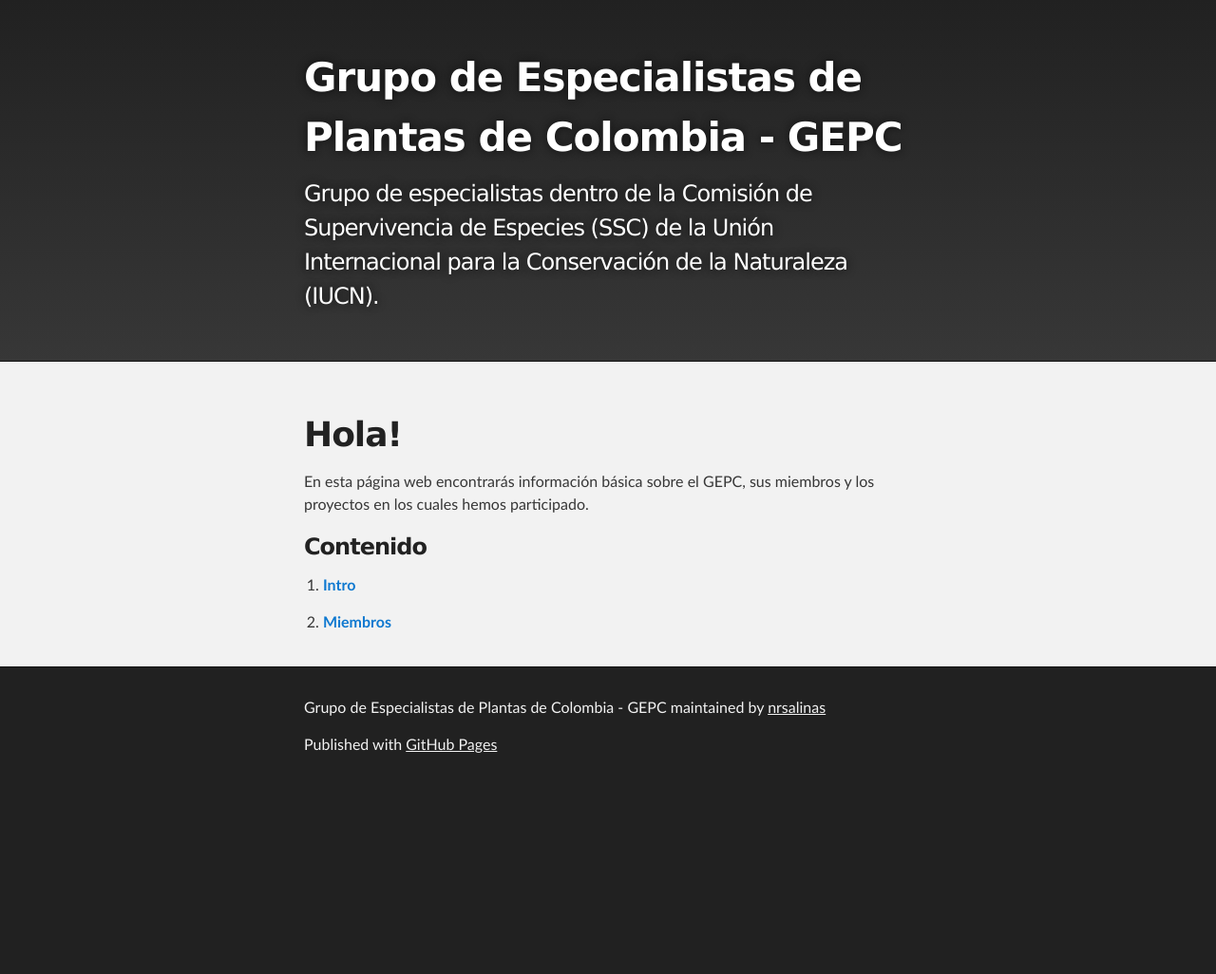
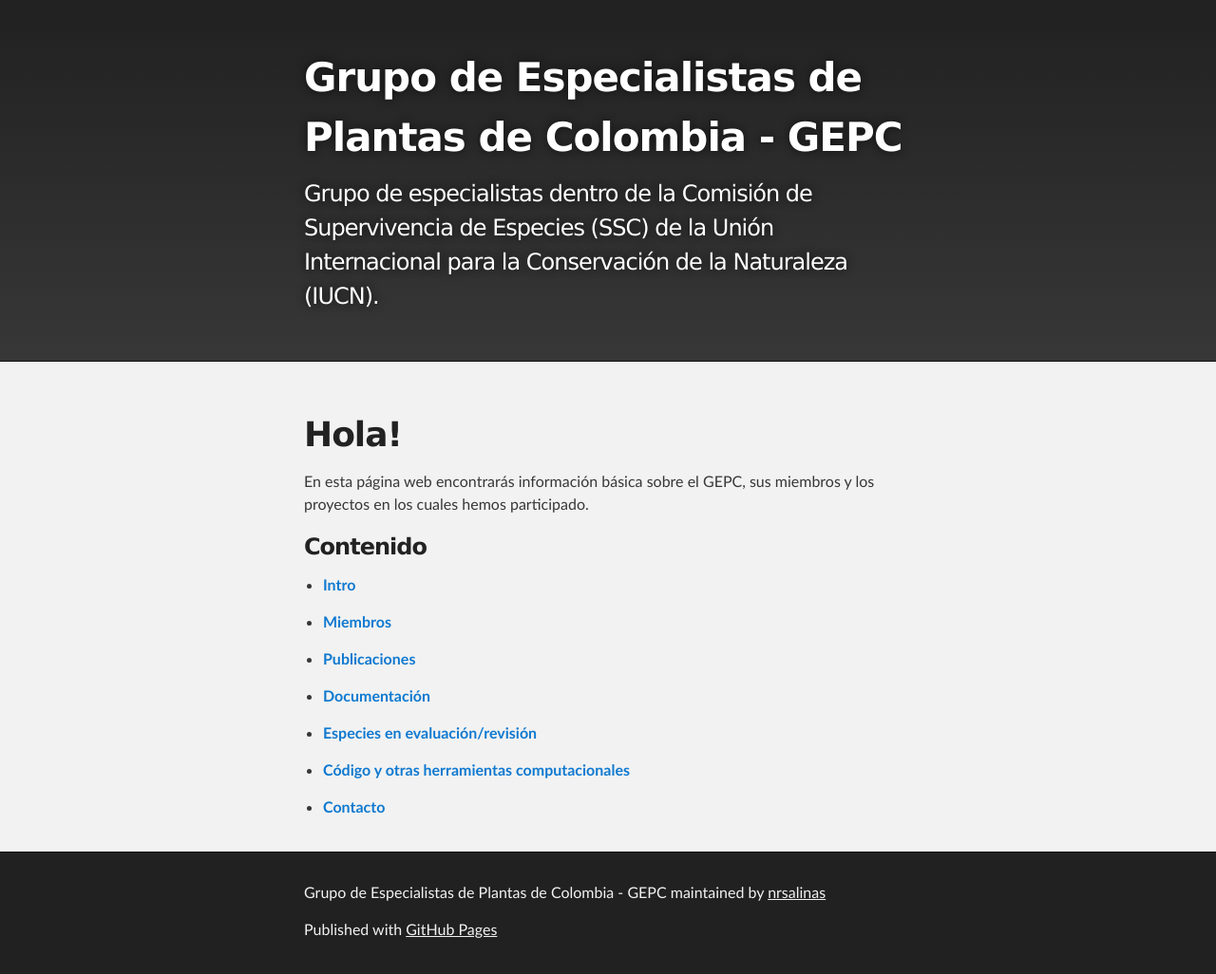
Before and after one commit to nrsalinas/website_simple, a Jekyll site: the page built from index.md, in a window 1280 px wide. Shown: the whole page at 95% size. Built offline with Jekyll 4.4.1, drawn with Linux system fonts in a browser that asks for light colours; our own code applies the rules of GitHub Pages for plain Markdown files; before the commit the page ends 900 px from its top, so only the background shows below that.

```diff
--- /dev/null
+++ b/especies.md
@@ -0,0 +1,7 @@
+---
+layout: default
+---
+
+# Especies en evaluación
+
+Volver a la [página inicial](./index.html).
--- a/index.md
+++ b/index.md
@@ -9,16 +9,18 @@ los proyectos en los cuales hemos participado.
 
 ### Contenido
 
-1. [**Intro**](./intro.html)
+- [**Intro**](./intro.html)
 
-2. [**Miembros**](./miembros.html)
+- [**Miembros**](./miembros.html)
 
-[//]: # ([Publicaciones](./publicaciones.html))
+- [**Publicaciones**](./publicaciones.html)
 
-[//]: # ([Documentación](./docs.html))
+- [**Documentación**](./docs.html)
 
-[//]: # ([Especies en evaluación/revisión](./especies.html))
+- [**Especies en evaluación/revisión**](./especies.html)
 
-[//]: # ([Código](./codigo.html))
+- [**Código y otras herramientas computacionales**](./codigo.html)
 
-[//]: # ([Contacto](./contacto.html))
+- [**Contacto**](./contacto.html)
+
+[//]: # (8. [**Código de conducta**](./conducta.html)
```
Also changed, not shown: another-page.md (deleted, +0 -9 lines), codigo.md (added, +7 -0 lines), contacto.md (added, +7 -0 lines), docs.md (added, +7 -0 lines), intro.md (+7 -9 lines), miembros.md (+7 -1 lines), publicaciones.md (added, +7 -0 lines), second.md (deleted, +0 -9 lines).
